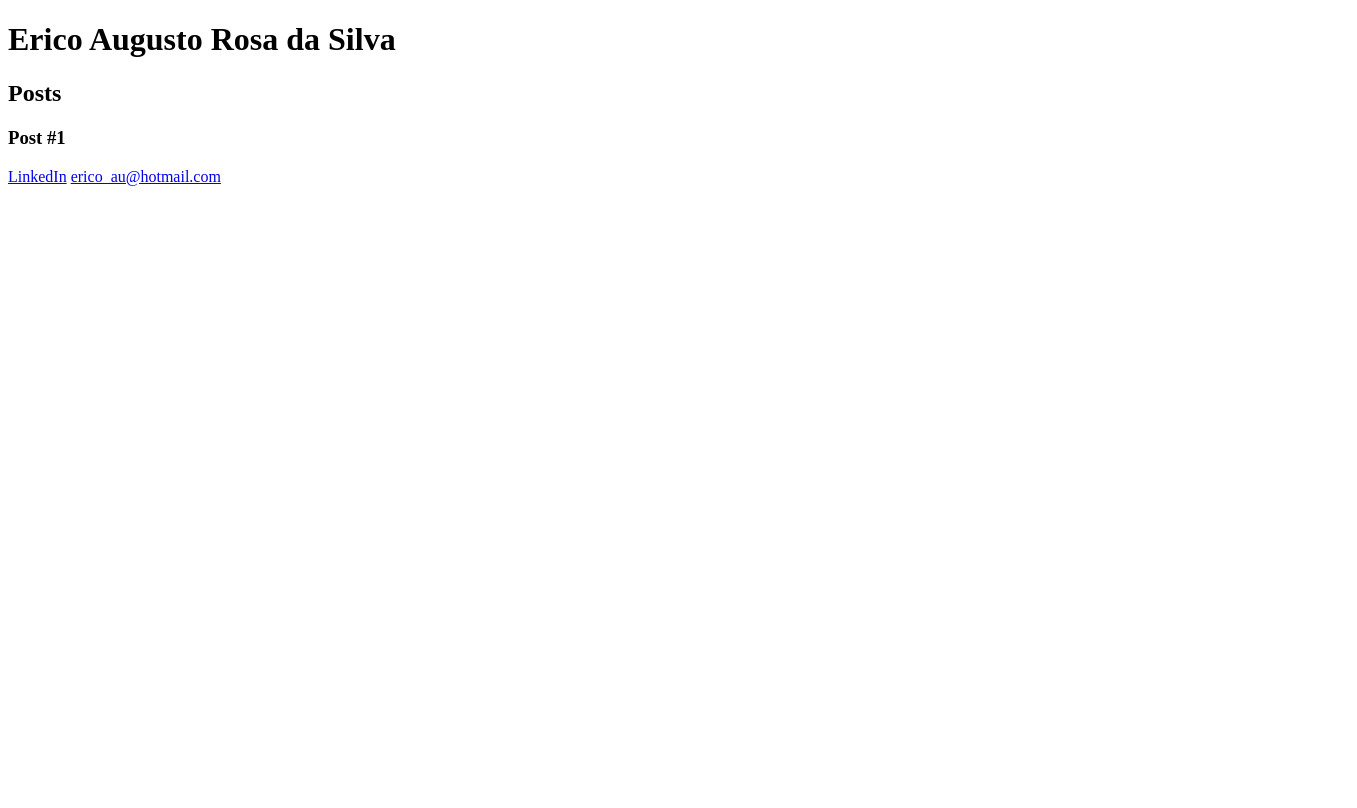
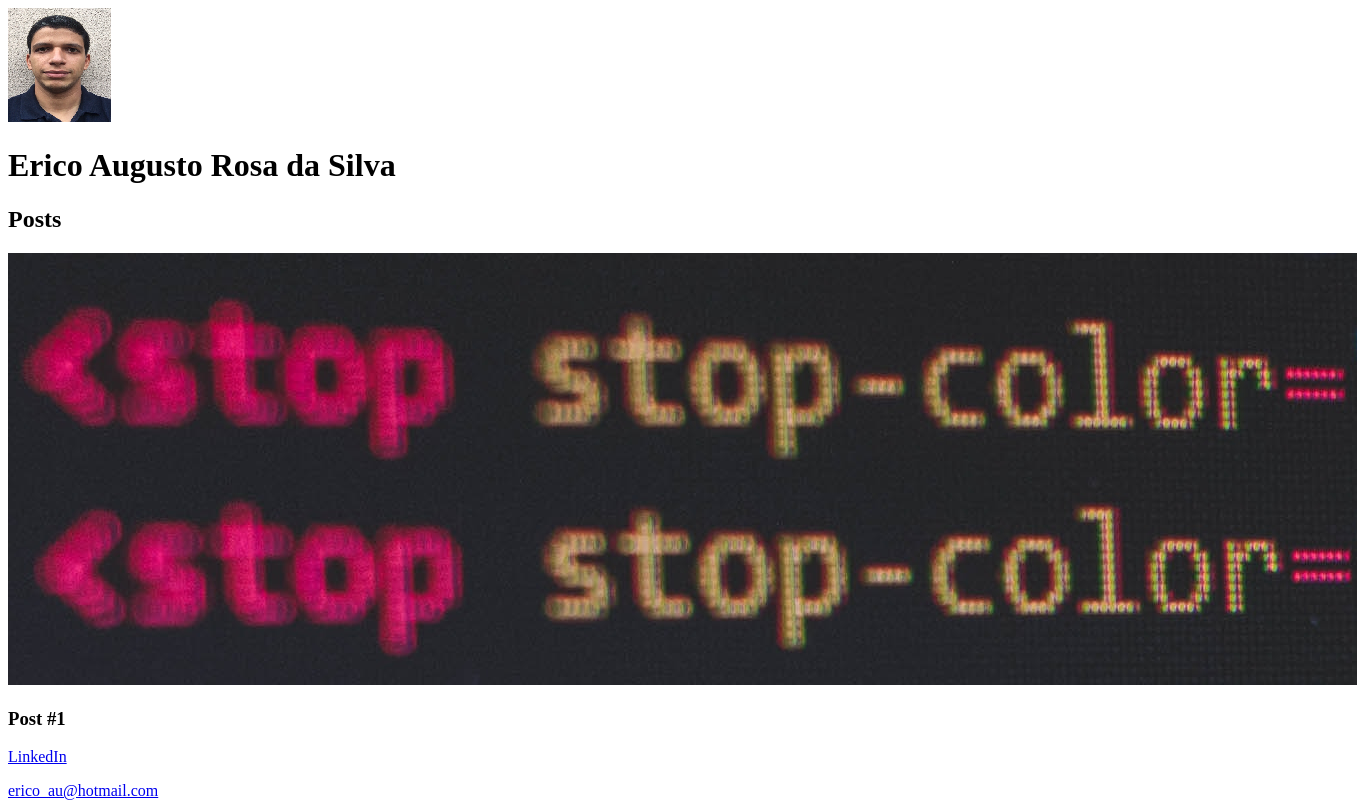
Before and after one commit to erico-au/inter, a plain HTML site: page HTML5_CSS3/index.html in a window 1280 px wide. Shown: the whole page, 1357 px wide, since content can reach past the window. Drawn offline with Linux system fonts and the light colour scheme.

Commit message:
trabalhado com imagens

```diff
--- a/HTML5_CSS3/index.html
+++ b/HTML5_CSS3/index.html
@@ -6,16 +6,21 @@
     </head>
     <body>
         <header>
+            <img src="Erico.png" alt="Erico">
+
             <h1>Erico Augusto Rosa da Silva</h1>
       </header>
       <section>
           <header>
               <h2>Posts</h2>
+              <img src="html.png" alt="html">
           </header>
           <article>
               <header>
                   <h3>Post #1</h3>
+                  <p>
                   <a href="https://www.linkedin.com/in/erico-augusto-rosa/" target="_blank">LinkedIn</a>
+                  </p>
                   <a href="mailto:erico_au@hotmail.com"><e-mail>erico_au@hotmail.com</e-mail></a>
               </header>
 
```
Also changed, not shown: HTML5_CSS3/Erico.png (added), HTML5_CSS3/html.png (added), 1 other file.
